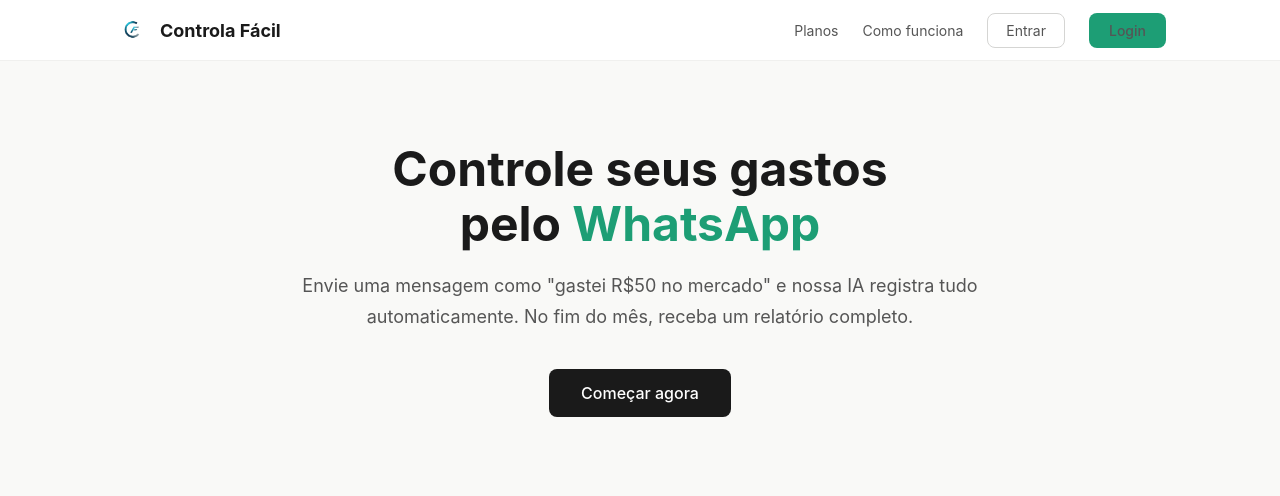
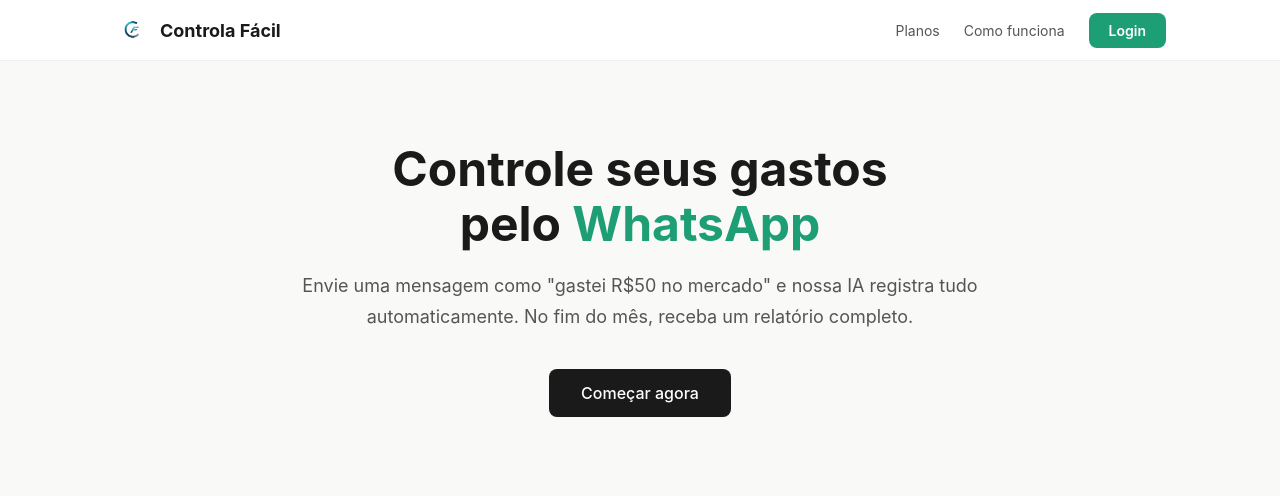
Before and after one commit to eduardolorenzi5-dotcom/Saas, a Flask app: page / in a window 1280 px wide. Shown: the top 496 px of the page. Run offline with Flask 3, Linux system fonts and the light colour scheme; data comes from the database, SQL or seed files in the repository; some libraries are stand-ins or nearby versions.

Commit message:
remove botão 'Entrar' duplicado e garante texto branco no Login
Co-Authored-By: Claude Sonnet 4.6 <noreply@anthropic.com>

```diff
--- a/static/css/site.css
+++ b/static/css/site.css
@@ -16,7 +16,7 @@ a { text-decoration: none; color: inherit; }
 .btn-outline:hover { background: #f5f5f3; }
 .btn-lg { padding: 14px 32px; font-size: 16px; }
 .btn-block { display: block; text-align: center; width: 100%; margin-top: 20px; }
-.btn-green { background: #1D9E75; color: #fff; padding: 9px 20px; border-radius: 8px; font-size: 14px; font-weight: 500; display: inline-block; transition: opacity .15s; }
+.btn-green { background: #1D9E75; color: #ffffff !important; padding: 9px 20px; border-radius: 8px; font-size: 14px; font-weight: 600; display: inline-block; transition: opacity .15s; }
 .btn-green:hover { opacity: .85; }
 
 /* Hero */
--- a/templates/index.html
+++ b/templates/index.html
@@ -18,7 +18,6 @@
     <div class="nav-links">
       <a href="#planos">Planos</a>
       <a href="#como-funciona">Como funciona</a>
-      <a href="/login" class="btn-outline">Entrar</a>
       <a href="/login" class="btn-green">Login</a>
     </div>
   </div>
```
